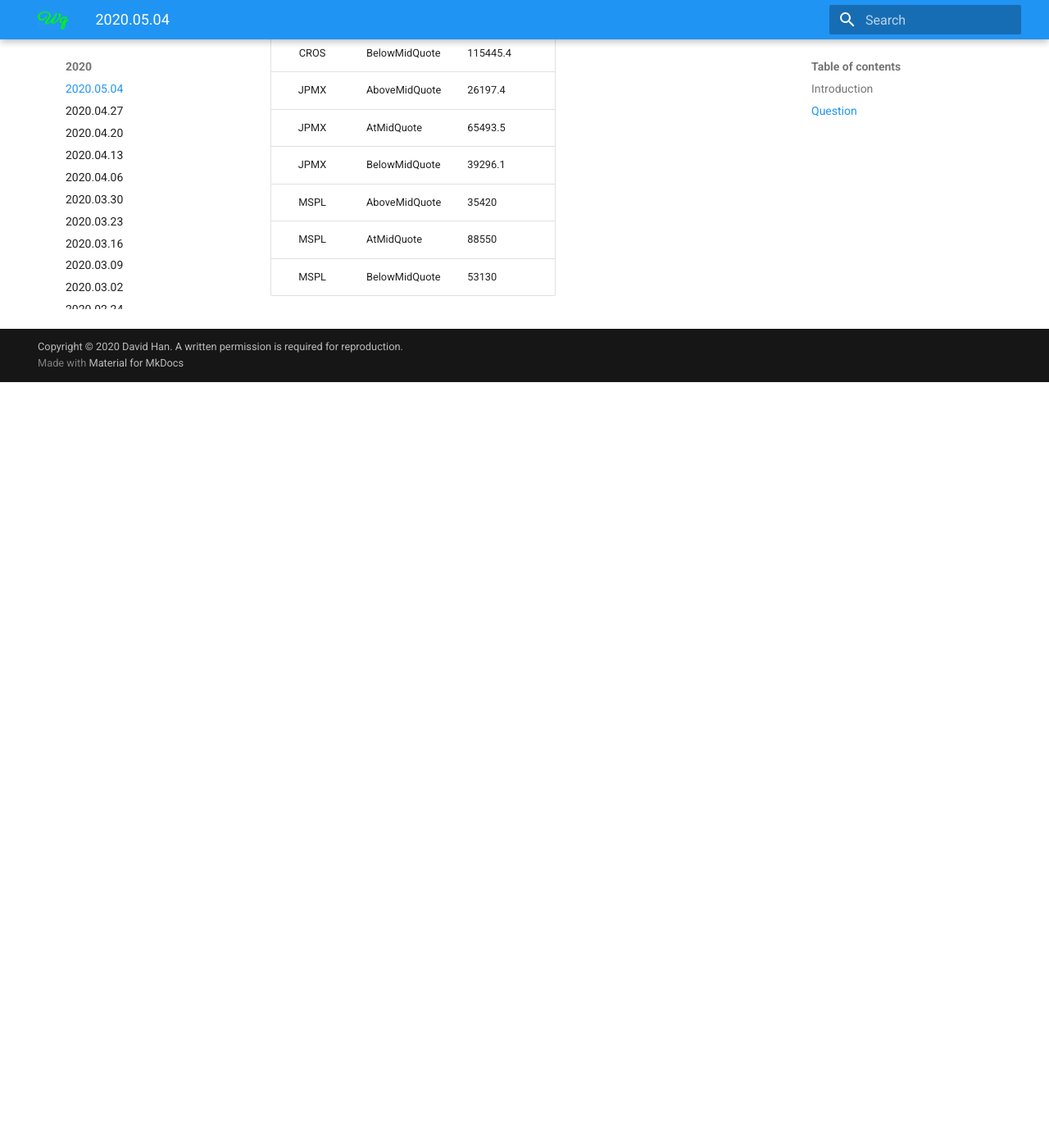
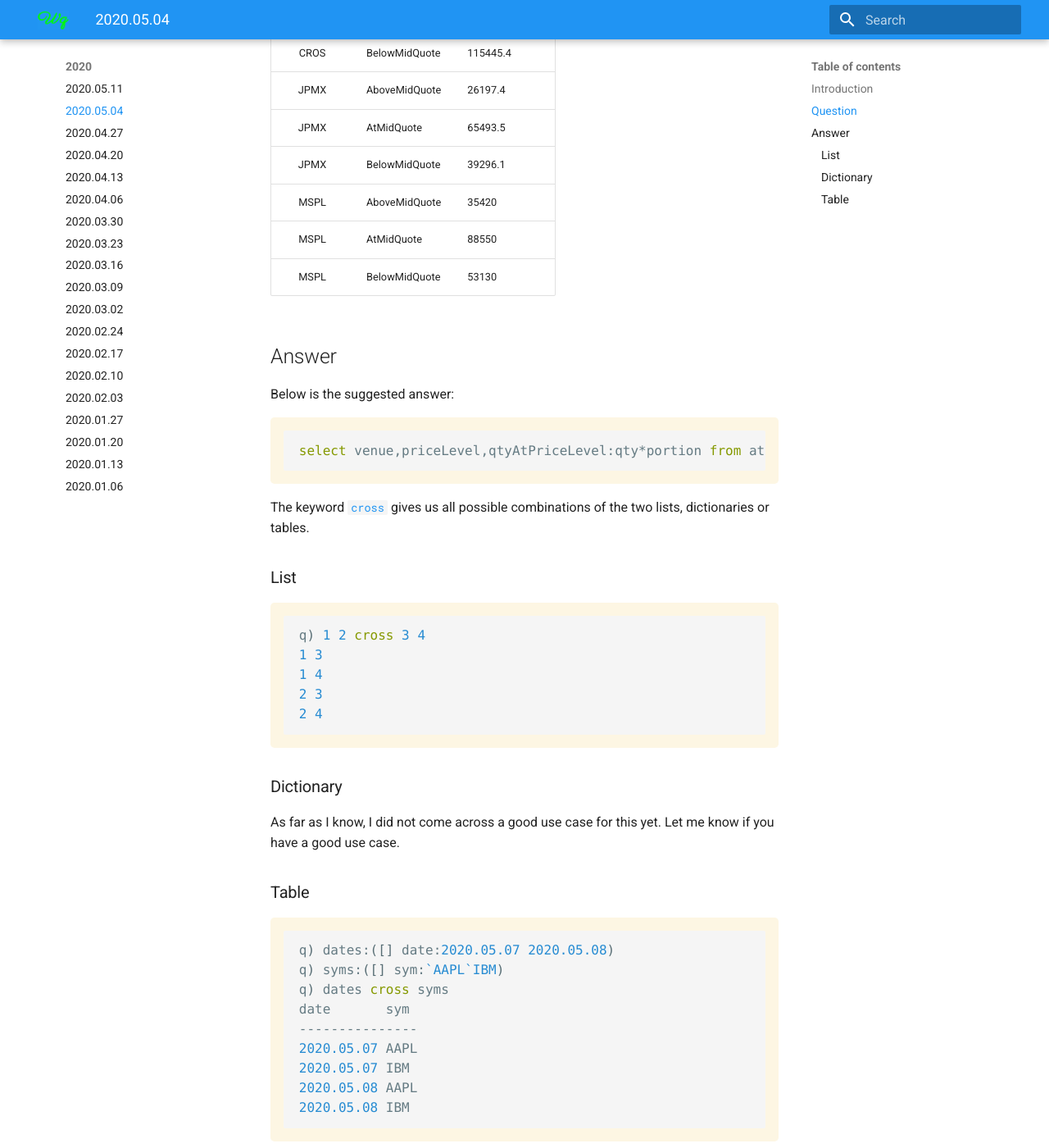
Before and after one commit to dpkwhan/weeklyq, an MkDocs documentation site: the page built from docs/2020/2020.05.04.md, in a window 1280 px wide and 1400 px high, scrolled down 1816 px. Shown: the whole window at 82% size. Built offline with MkDocs 1.6.1 and Material for MkDocs 9.7.7, drawn with Linux system fonts in a browser that asks for light colours; nearby versions of some CDN libraries; comment, search, counter and statistics services are not loaded; before the commit the page ends 2282 px from its top, so only the background shows below that.

````diff
--- a/docs/2020/2020.05.04.md
+++ b/docs/2020/2020.05.04.md
@@ -1 +1,3 @@
 {! 2020/2020.05.04q.md !}
+
+{! 2020/2020.05.04a.md !}
--- a/docs/2020/2020.05.04a.md
+++ b/docs/2020/2020.05.04a.md
@@ -2,22 +2,34 @@
 Below is the suggested answer:
 
 ```q
-/ Find all distinct price levels as a list
-priceLevels:exec distinct priceLevel from portions;
+select venue,priceLevel,qtyAtPriceLevel:qty*portion from atsVolume cross portions
+```
 
-/ Update with a new column for price level.
-/ Please note that each cell value is a list by itself.
-volume:update priceLevel:count[atsVolume]#enlist priceLevels from atsVolume;
+The keyword [``cross``][cross] gives us all possible combinations of the two lists, dictionaries or tables.
 
-/ Use ungroup to expand the table
-volume:ungroup volume;
+### List
+```q
+q) 1 2 cross 3 4
+1 3
+1 4
+2 3
+2 4
+```
 
-/ Join market portion for each price level with ATS volume
-volume:volume lj `priceLevel xkey portions;
+### Dictionary
+As far as I know, I did not come across a good use case for this yet. Let me know if you have a good use case.
 
-/ Calculate the volume at each price level for each venue
-volume:update qtyAtPriceLevel:qty*portion from volume;
+### Table
+```q
+q) dates:([] date:2020.05.07 2020.05.08)
+q) syms:([] sym:`AAPL`IBM)
+q) dates cross syms
+date       sym
+---------------
+2020.05.07 AAPL
+2020.05.07 IBM
+2020.05.08 AAPL
+2020.05.08 IBM
+```
 
-/ Select final columns you want to keep
-select venue,priceLevel,qtyAtPriceLevel from volume
-```
+[cross]: https://code.kx.com/q/ref/cross/
--- /dev/null
+++ b/docs/2020/2020.05.18.md
@@ -0,0 +1,3 @@
+{! 2020/2020.05.18q.md !}
+
+{! 2020/2020.05.18a.md !}
--- a/mkdocs.yml
+++ b/mkdocs.yml
@@ -63,6 +63,7 @@ theme:
 nav:
   - Home: index.md
   - 2020:
+      - 2020/2020.05.11.md
       - 2020/2020.05.04.md
       - 2020/2020.04.27.md
       - 2020/2020.04.20.md
````
Also changed, not shown: docs/2020/2020.05.11.md (+0 -2 lines), docs/2020/2020.05.11a.md (+11 -0 lines), docs/2020/2020.05.11q.md (+30 -1 lines), docs/2020/2020.05.18a.md (added, +12 -0 lines), docs/2020/2020.05.18q.md (added, +26 -0 lines), docs/imblfeed/download.py (deleted, +0 -129 lines), docs/imblfeed/kdbloader.py (deleted, +0 -135 lines), docs/assets/img/2020.05.11.png, docs/assets/img/2020.05.18.png (added).
